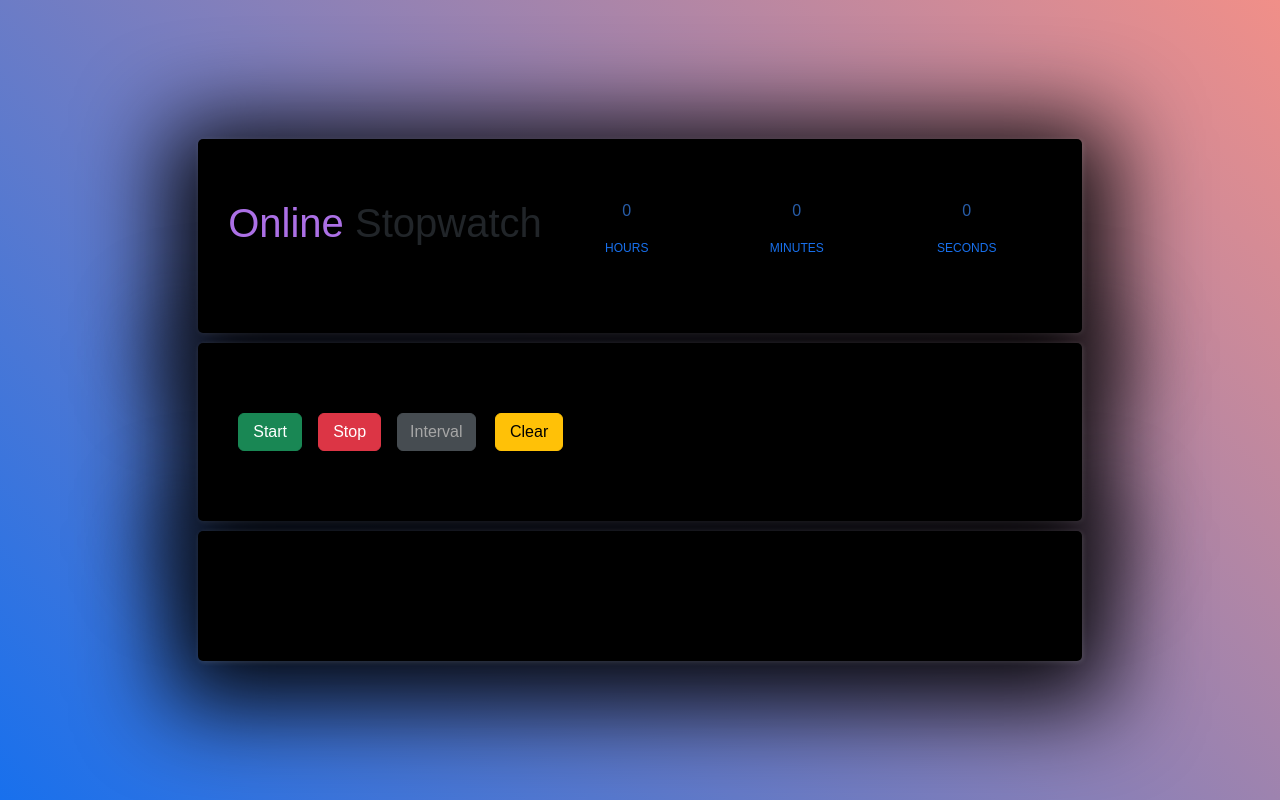
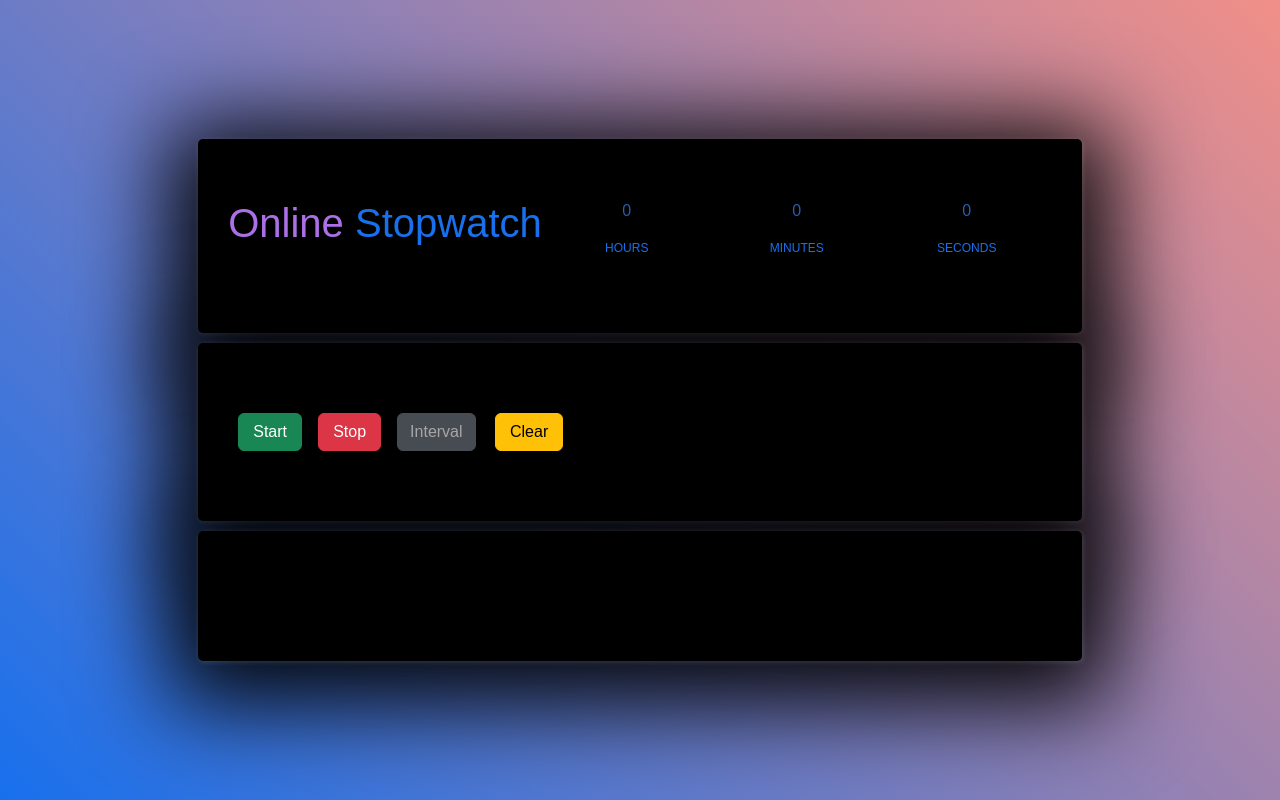
Before and after one commit to uabdirasul/stopwatch, a React (Create React App) app: page / in a window 1280 px wide. Built offline with nearby package versions, Linux system fonts and the light colour scheme.

Commit message:
change header color

```diff
--- a/public/style.css
+++ b/public/style.css
@@ -45,6 +45,10 @@ body {
   position: relative;
 }
 
+.timer-container h1 {
+  color: #1870ed;
+}
+
 .timer-hours,
 .timer-minutes,
 .timer-seconds {
```
